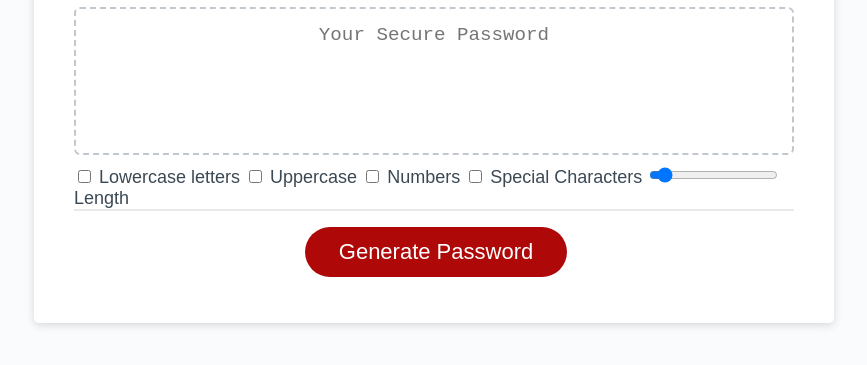
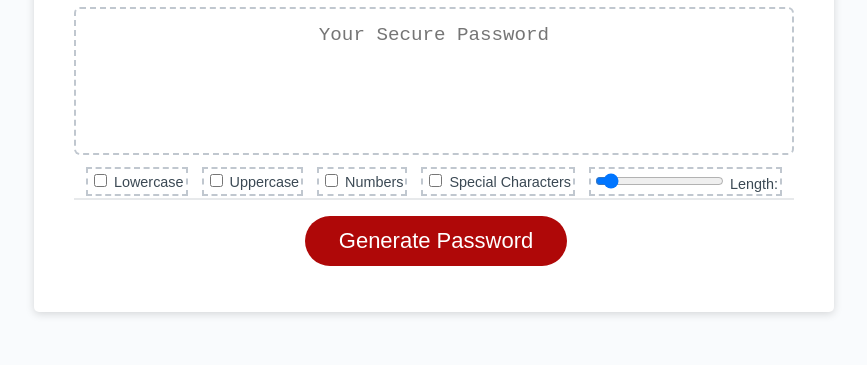
Before and after one commit to BizTheHabesha/bisratgebrekidan-module-3-challenge, a plain HTML site: page index.html in a window 1280 px wide. Shown: the part 241-606 px from the top of the page, without its empty margins (206-1073 px from the left). Drawn offline with Linux system fonts and the light colour scheme.

Commit message:
add input style

```diff
--- a/assets/css/style.css
+++ b/assets/css/style.css
@@ -52,6 +52,20 @@ header {
 
 .card-body {
   min-height: 100px;
+}
+
+.input-container{
+  display: flex;
+  flex: 1 0 200;
+  justify-content: space-evenly;
+  flex-wrap:nowrap;
+}
+
+label{
+  border: 2px #c0c7cf dashed;
+  margin: 2px;
+  padding: 2px;
+  font-size: 80%;
 }
 
 .card-footer {
@@ -118,11 +132,21 @@ button[disabled] {
   overflow: hidden;
 }
 
+#len-output{
+  display:inline;
+}
+
 @media (max-width: 690px) {
   .btn {
     font-size: 1rem;
     margin: 16px 0px 0px 0px;
     padding: 10px 15px;
+  }
+  label{
+    font-size: 0.9rem;
+  }
+  #length{
+    width: 3rem;
   }
 
   #password {
--- a/index.html
+++ b/index.html
@@ -23,9 +23,10 @@
             placeholder="Your Secure Password"
             aria-label="Generated Password"
           ></textarea>
+          <div class="input-container">
             <label for="lowercase">
               <input type="checkbox" id="lowercase" name="lowercase">
-            Lowercase letters
+              Lowercase
             </label>
             <label for="uppercase">
               <input type="checkbox" id="uppercase" name="uppercase">
@@ -39,10 +40,11 @@
               <input type="checkbox" id="specialchars" name="specialchars">
               Special Characters
             </label>
-          <label for="length" id="length-laber">
+            <label for="length">
               <input type="range" min="8" max="128" value="16" id="length">
-            Length
+              Length:<p id="len-output"></p>
             </label>
+          </div>
         </div>
         <div class="card-footer">
           <button id="generate" class="btn">Generate Password</button>
--- a/script.js
+++ b/script.js
@@ -22,3 +22,6 @@ function generatePassword(){
 
 // Add event listener to generate button
 generateBtn.addEventListener("click", writePassword);
+document.getElementById("length").oninput = function(){
+  document.getElementById("len-output").innerHTML = this.value;
+}
```
Lines whose indentation alone changed are shown as unchanged.
